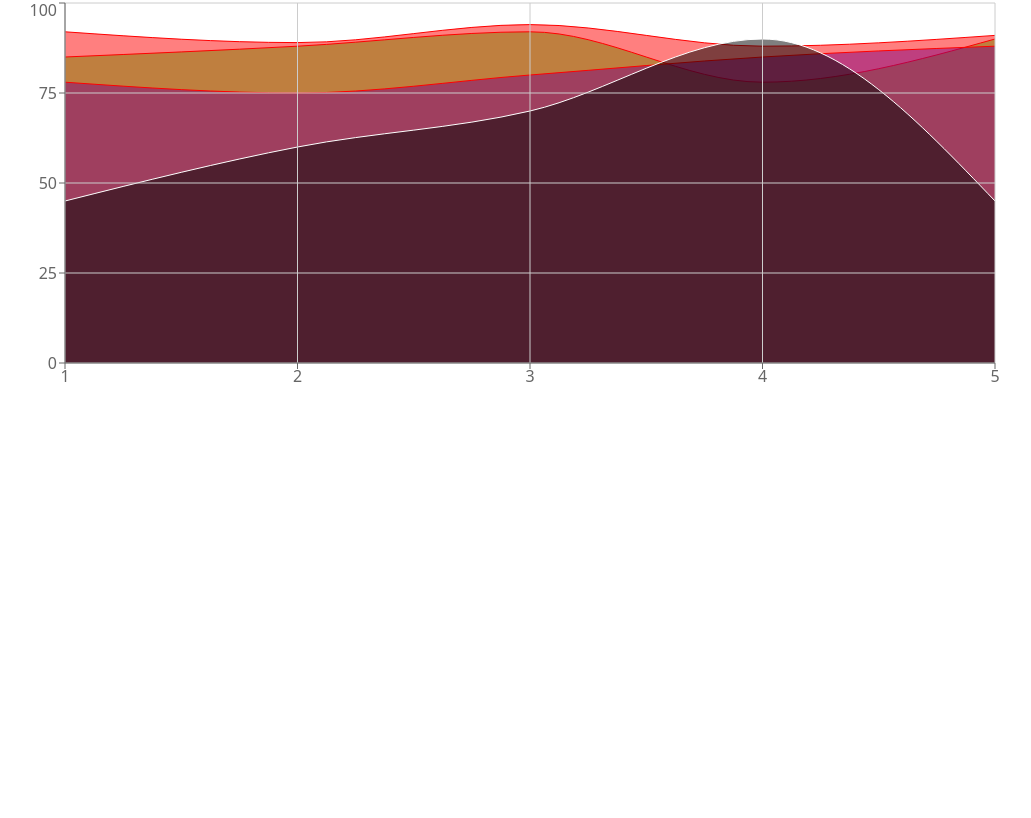
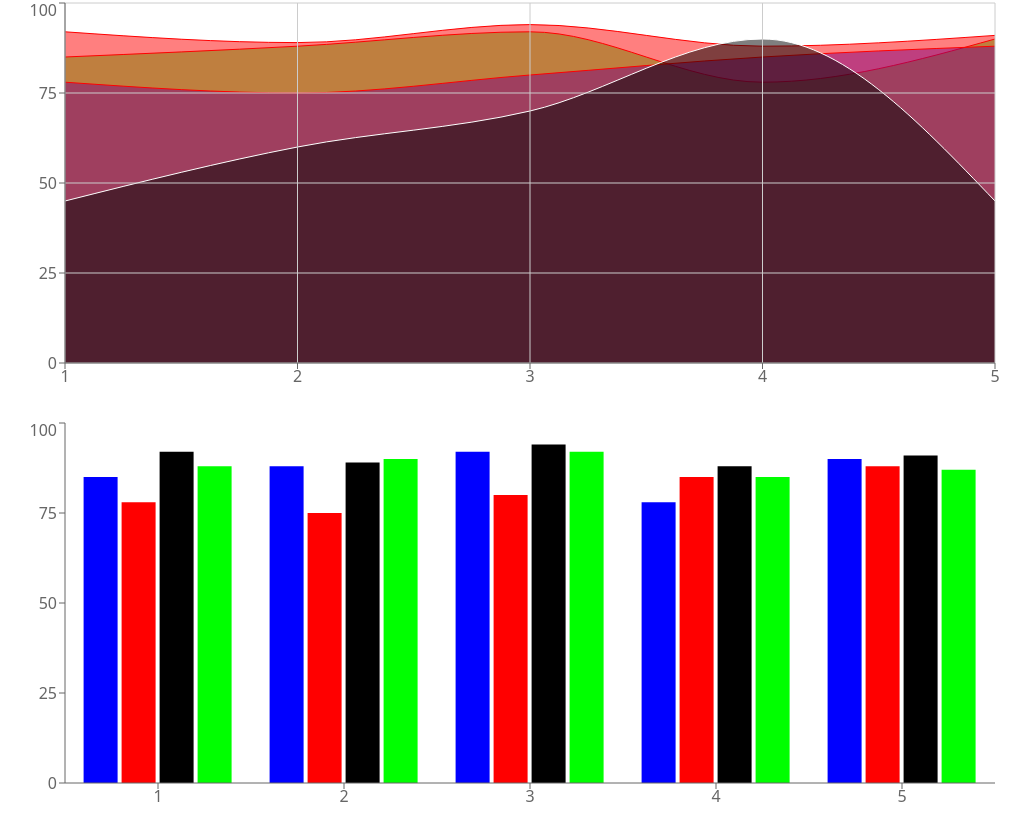
Before and after one commit to ShahariarSohan/my-price-options, a React (Vite) app: page / in a window 1280 px wide. Shown: the part 1342-2160 px from the top of the page, without its empty margins (0-1031 px from the left). Before the commit the page ends 1740 px from the top, so only its background shows below. Built offline with nearby package versions, Linux system fonts and the light colour scheme.

Commit message:
I have created a bar chart

```diff
--- a/src/App.jsx
+++ b/src/App.jsx
@@ -1,5 +1,6 @@
 import "./App.css";
 import AreaChart from "./Components/AreaChart/AreaChart";
+import BarChart from "./Components/BarChart/BarChart";
 import LineChart from "./Components/Charts/LineChart";
 import NavBar from "./Components/NavBar/NavBar";
 import PriceOptions from "./Components/PriceOptions/PriceOptions";
@@ -13,6 +14,7 @@ function App() {
           <PriceOptions></PriceOptions>
           <LineChart></LineChart>
           <AreaChart></AreaChart>
+          <BarChart></BarChart>
         </div>
       </div>
     </>
--- /dev/null
+++ b/src/Components/BarChart/BarChart.jsx
@@ -0,0 +1,23 @@
+import { BarChart as BC, Bar, CartesianGrid, XAxis, YAxis } from "recharts";
+
+const BarChart = () => {
+  const examData = [
+    { exam: 1, math: 85, chemistry: 78, physics: 92, english: 88 },
+    { exam: 2, math: 88, chemistry: 75, physics: 89, english: 90 },
+    { exam: 3, math: 92, chemistry: 80, physics: 94, english: 92 },
+    { exam: 4, math: 78, chemistry: 85, physics: 88, english: 85 },
+    { exam: 5, math: 90, chemistry: 88, physics: 91, english: 87 },
+  ];
+  return (
+    <BC width={1000} height={400} data={examData}>
+      <Bar dataKey="math" fill="#0000FF" />
+      <Bar dataKey="chemistry" fill="#FF0000" />
+      <Bar dataKey="physics" fill="#000000" />
+      <Bar dataKey="english" fill="#00FF00" />
+      <XAxis dataKey="exam" />
+      <YAxis />
+    </BC>
+  );
+};
+
+export default BarChart;
```
